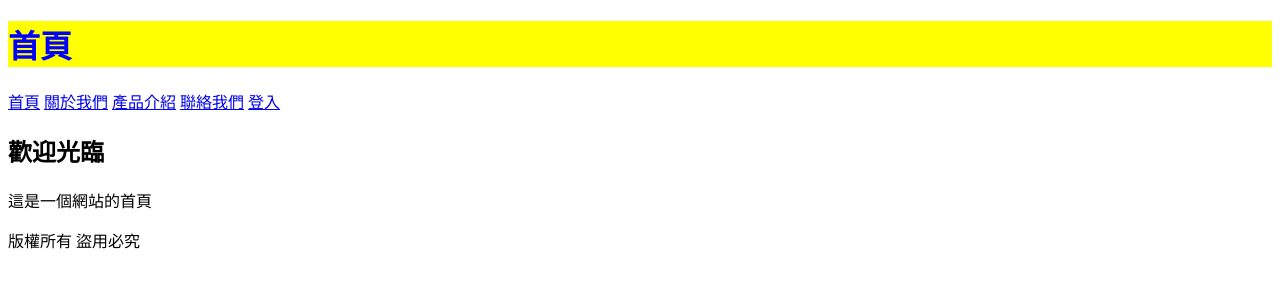
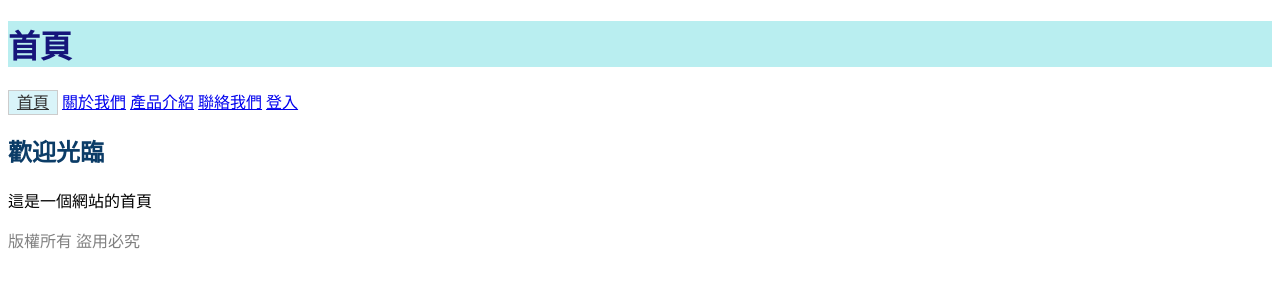
Before and after one commit to youyu129/113-PHP, a PHP site: page /include/index.php in a window 1280 px wide. Shown: the top 300 px of the page. Run offline with PHP 8.4, Linux system fonts and the light colour scheme.

Commit message:
新增使用陣列來讓include檔案更方便擴充

```diff
--- a/include/common/navbar.php
+++ b/include/common/navbar.php
@@ -1,5 +1,18 @@
-<a href="index.php">首頁</a>
-<a href="about.php">關於我們</a>
-<a href="product.php">產品介紹</a>
-<a href="contact.php">聯絡我們</a>
-<a href="login.php">登入</a>
+<?php
+$header = [
+    'index'=>'首頁',
+    'about'=>'關於我們',
+    'product'=>'產品介紹',
+    'contact'=>'聯絡我們',
+    'login'=>'登入'
+];
+?>
+<h1><?=$header[$page];?></h1>
+
+<div>
+<a class="<?=($page=='index')?'now-page':'';?>" href="index.php">首頁</a>
+<a class="<?=($page=='about')?'now-page':'';?>" href="about.php">關於我們</a>
+<a class="<?=($page=='product')?'now-page':'';?>" href="product.php">產品介紹</a>
+<a class="<?=($page=='contact')?'now-page':'';?>" href="contact.php">聯絡我們</a>
+<a class="<?=($page=='login')?'now-page':'';?>" href="login.php">登入</a>
+</div>
--- a/include/index.php
+++ b/include/index.php
@@ -7,14 +7,19 @@
     <link rel="stylesheet" href="style.css">
 </head>
 <body>
-    <h1>首頁</h1>
-    <?php include("common/navbar.php");?>
 
+    <?php ?>
+    <?php
+    $header="首頁";
+    $page="index";
+    include("common/navbar.php");
+    ?>
 
     <main>
         <h2>歡迎光臨</h2>
         <P>這是一個網站的首頁</P>
     </main>
+
 <?php include("common/footer.html");?>
 
 </body>
--- a/include/style.css
+++ b/include/style.css
@@ -1,4 +1,19 @@
 h1 {
-    color: blue;
-    background-color: yellow;
+    color: rgb(21, 21, 122);
+    background-color: rgb(185, 238, 240);
 }
+
+h2 {
+    color: rgb(11, 60, 103);
+}
+
+footer {
+    color: gray;
+}
+
+.now-page {
+    padding: 3px 8px;
+    border: 1px solid #ccc;
+    background-color: rgb(217, 244, 249);
+    color: #333;
+}
```
Also changed, not shown: include/about.php (+7 -2 lines), include/contact.php (+6 -2 lines), include/login.php (+6 -2 lines), include/product.php (+6 -2 lines).
